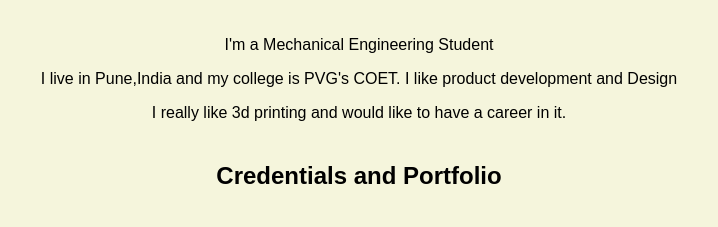
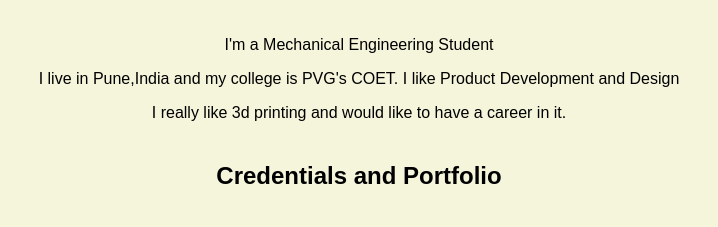
Before and after one commit to crmahjn/crmahjn.github.io, a plain HTML site: page index.html in a window 1280 px wide. Shown: the part 567-794 px from the top of the page, 281-999 px from the left. Drawn offline with Linux system fonts and the light colour scheme.

Commit message:
Update index.html

```diff
--- a/index.html
+++ b/index.html
@@ -20,7 +20,7 @@
     <h1>Chinmay Mahajan's Portal</h1>
     <h2>About Me</h2>
     <p>I'm a Mechanical Engineering Student</p>
-    <p>I live in Pune,India and my college is PVG's COET. I like product development and Design</p>
+    <p>I live in Pune,India and my college is PVG's COET. I like Product Development and Design</p>
     <p>I really like 3d printing and would like to have a career in it.</p>
     <h2>Credentials and Portfolio</h2>
 
```
